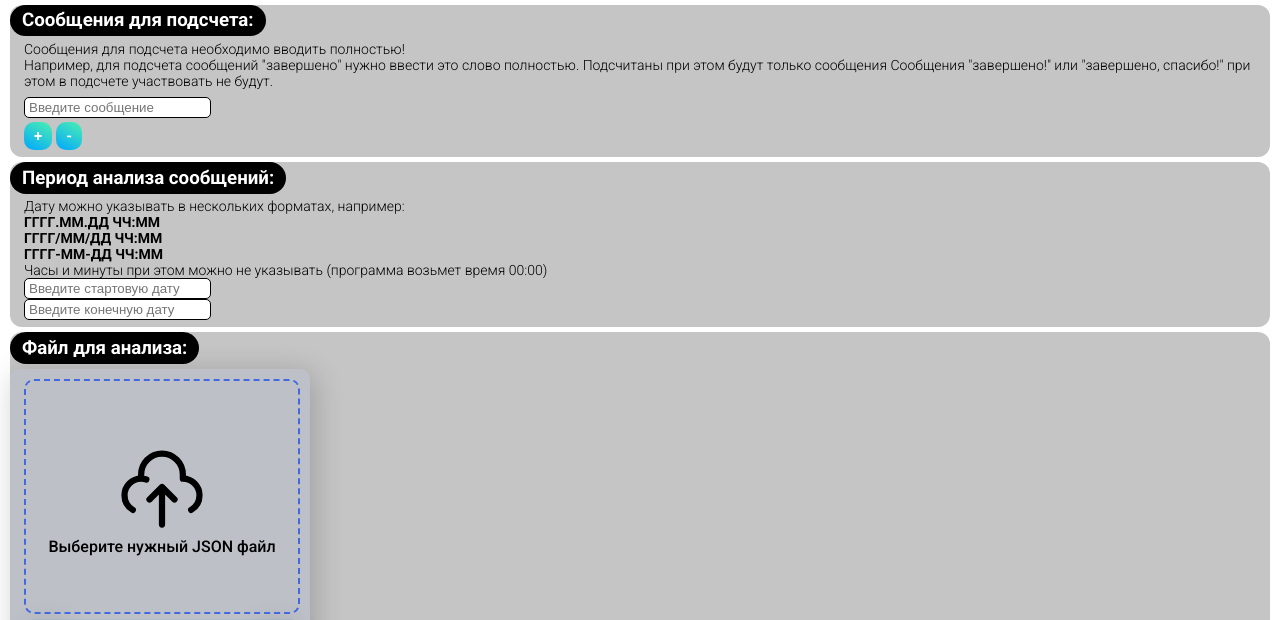
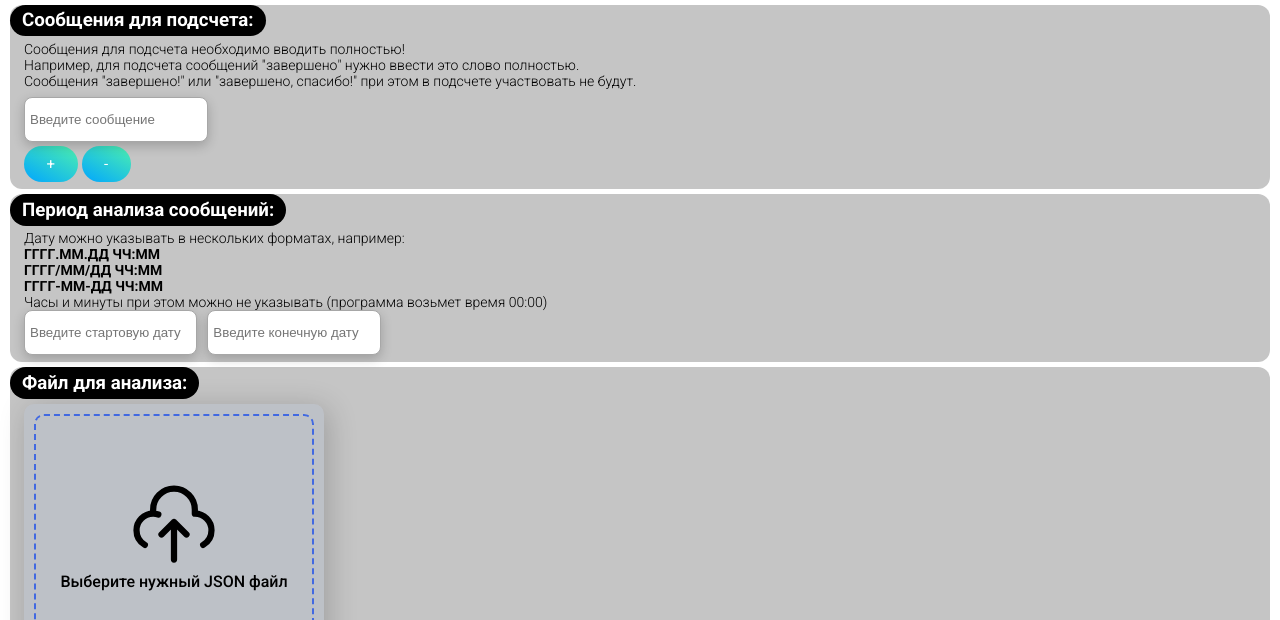
Before and after one commit to NParfenovEyeconweb/M-Quality-Helper-App, a plain HTML site: page index.html in a window 1280 px wide. Shown: the part 175-795 px from the top of the page. Drawn offline with Linux system fonts and the light colour scheme.

Commit message:
updated app design

```diff
--- a/css/main.css
+++ b/css/main.css
@@ -101,13 +101,7 @@ body {
 }
 
 .form-block div:not(:first-child) {
-  padding-left: 14px;
-}
-
-.form-button {
-  padding: 5px 10px;
-  border-radius: 10px;
-  font-weight: bold;
+  margin-left: 14px;
 }
 
 .form-block-name {
@@ -135,10 +129,29 @@ body {
   margin-top: 4px;
 }
 
+.form-dates-input-wrapper {
+  display: flex;
+  flex-wrap: wrap;
+  gap: 10px;
+}
+
 .form-input {
-  border: 1px black solid;
-  border-radius: 5px;
-  padding: 2px 4px;
+  border: 1px solid #a7a7a7;
+  border-radius: 8px;
+  width: fit-content;
+  height: 45px;
+  position: relative;
+  box-sizing: border-box;
+  overflow: hidden;
+  display: flex;
+  align-items: flex-end;
+  justify-content: flex-start;
+  box-shadow: 0 4px 12px rgba(0, 0, 0, 0.2);
+  padding-left: 5px;
+}
+
+.input-dates {
+  width: 13em;
 }
 
 .form-file-input-wrapper {
@@ -215,10 +228,14 @@ body {
   background-color: white;
   border: 2px solid black;
   box-shadow: 0 4px 8px rgba(0, 0, 0, 0.1);
+  margin-bottom: 10px;
+}
+
+#outputTable thead {
+  background-image: linear-gradient(30deg, #00a6ff, #4df0af);
 }
 
 #outputTable th {
-  background-color:  #00a6ff;
   color: white;
   text-align: left;
   padding: 12px 15px;
--- a/index.html
+++ b/index.html
@@ -56,8 +56,7 @@
                     </div>
                     <div class="form-block-description">
                         Сообщения для подсчета необходимо вводить полностью! <br>Например,
-                        для подсчета сообщений "завершено" нужно ввести это слово полностью.
-                        Подсчитаны при этом будут только сообщения
+                        для подсчета сообщений "завершено" нужно ввести это слово полностью. <br>
                         Сообщения "завершено!" или "завершено, спасибо!" при этом в подсчете
                         участвовать не будут.
                     </div>
@@ -80,12 +79,10 @@
                         <b>ГГГГ-ММ-ДД ЧЧ:ММ</b> <br>
                         Часы и минуты при этом можно не указывать (программа возьмет время 00:00)
                     </div>
-                    <div class="form-date-input-wrapper">
-                        <input id="start-date-input" class="form-input" type="text" name="start-date"
+                    <div class="form-dates-input-wrapper">
+                        <input id="start-date-input" class="form-input input-dates" type="text" name="start-date"
                             placeholder="Введите стартовую дату">
-                    </div>
-                    <div class="form-date-input-wrapper">
-                        <input id="end-date-input" class="form-input" type="text" name="end-date"
+                        <input id="end-date-input" class="form-input input-dates" type="text" name="end-date"
                             placeholder="Введите конечную дату">
                     </div>
                 </div>
@@ -146,6 +143,9 @@
                     <div class="form-block-name">
                         <h3 class="form-block-text">Результат работы: </h3>
                     </div>
+                    <div id="outputTable-block">
+
+                    </div>
                 </div>
             </div>
         </div>
--- a/scripts/main.js
+++ b/scripts/main.js
@@ -68,7 +68,7 @@ startScriptButton.addEventListener("click", () => {
         const resultTableHtml = mapToHTMLTable(resultMap, tableId);
         console.log(resultTableHtml);
 
-        const resultBlock = document.getElementById("form-block-result");
+        const resultBlock = document.getElementById("outputTable-block");
         const existingTable = document.getElementById(tableId);
 
         if (existingTable) {
```
